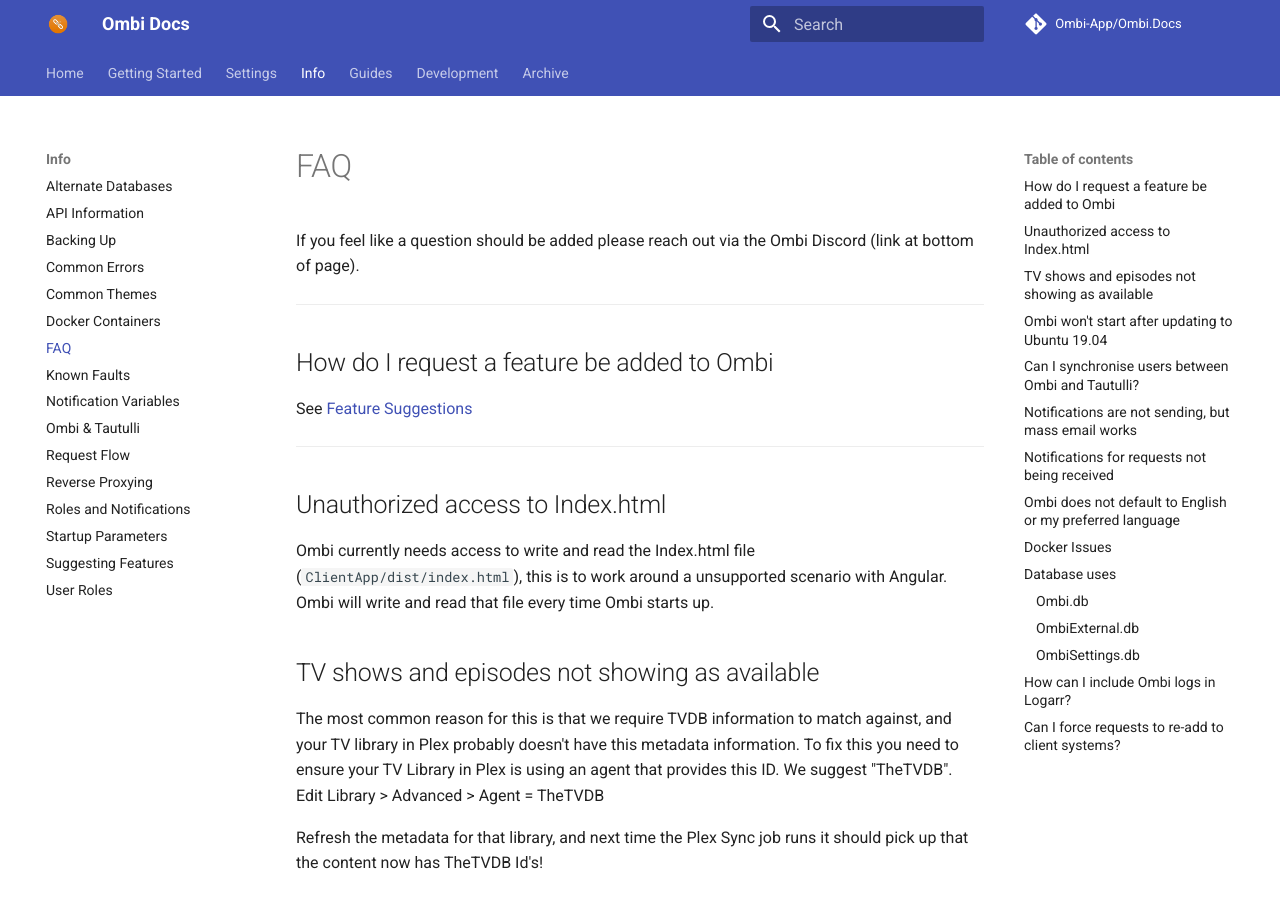
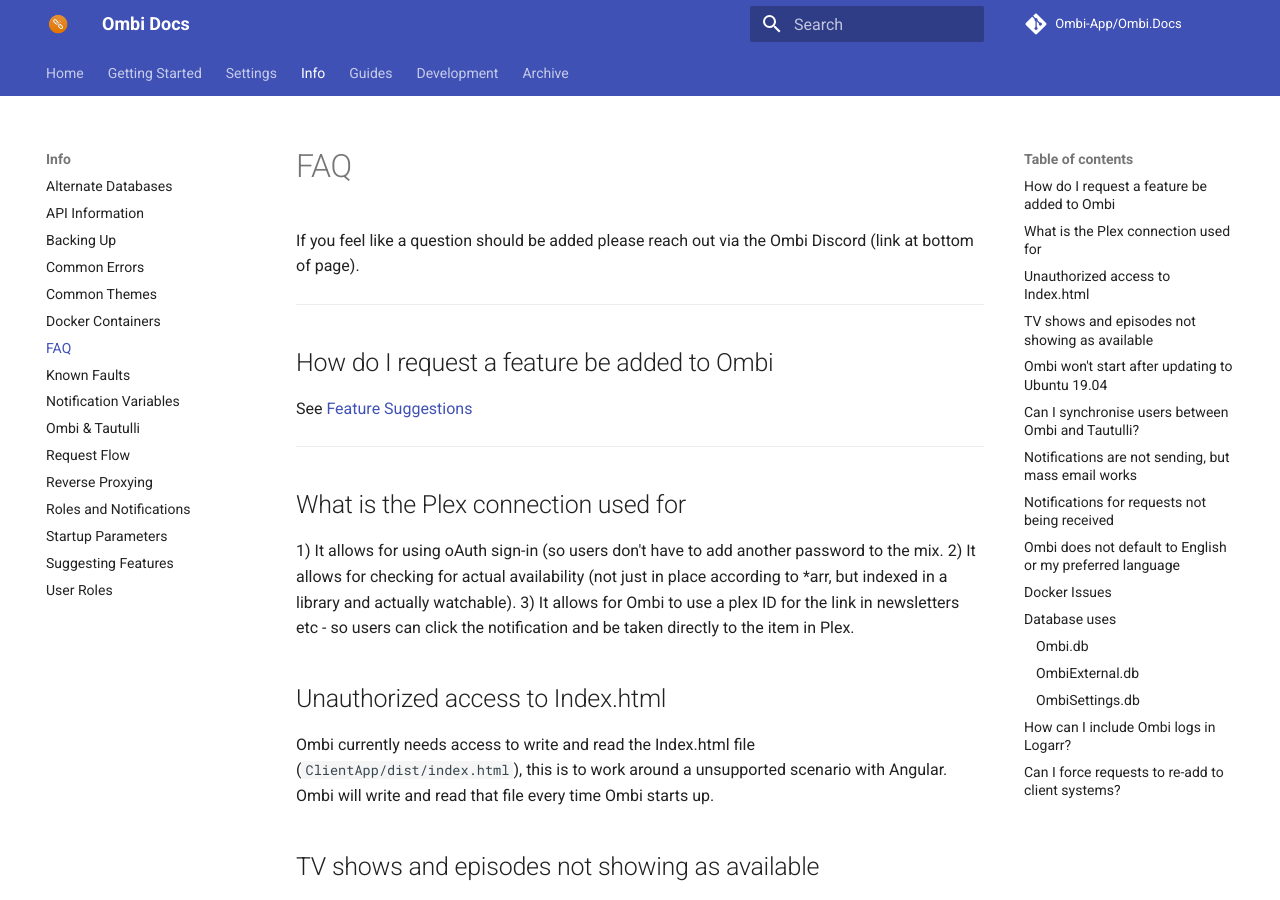
Before and after one commit to Ombi-app/Ombi.Docs, an MkDocs documentation site: the page built from docs/info/faq.md, in a window 1280 px wide and 900 px high. Built offline with MkDocs 1.6.1 and Material for MkDocs 9.7.7, drawn with Linux system fonts in a browser that asks for light colours; comment, search, counter and statistics services are not loaded.

Commit message:
Add note about Plex usage

```diff
--- a/docs/info/faq.md
+++ b/docs/info/faq.md
@@ -12,6 +12,12 @@
 
 See [Feature Suggestions](../../guides/feature-suggestions)
 ***
+
+## What is the Plex connection used for
+
+1) It allows for using oAuth sign-in (so users don't have to add another password to the mix.
+2) It allows for checking for actual availability (not just in place according to *arr, but indexed in a library and actually watchable).
+3) It allows for Ombi to use a plex ID for the link in newsletters etc - so users can click the notification and be taken directly to the item in Plex.
 
 ## Unauthorized access to Index.html
 
```
